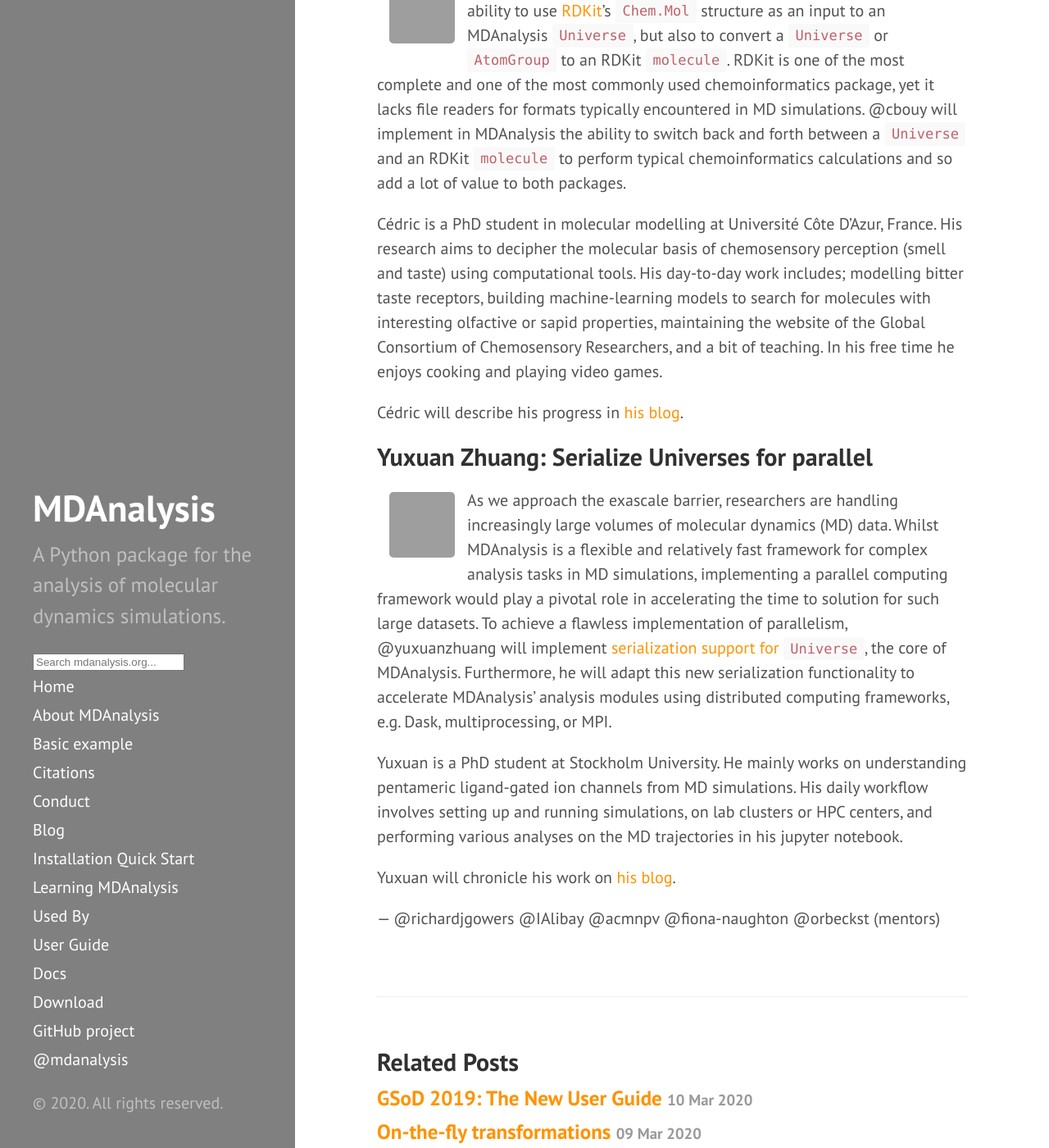
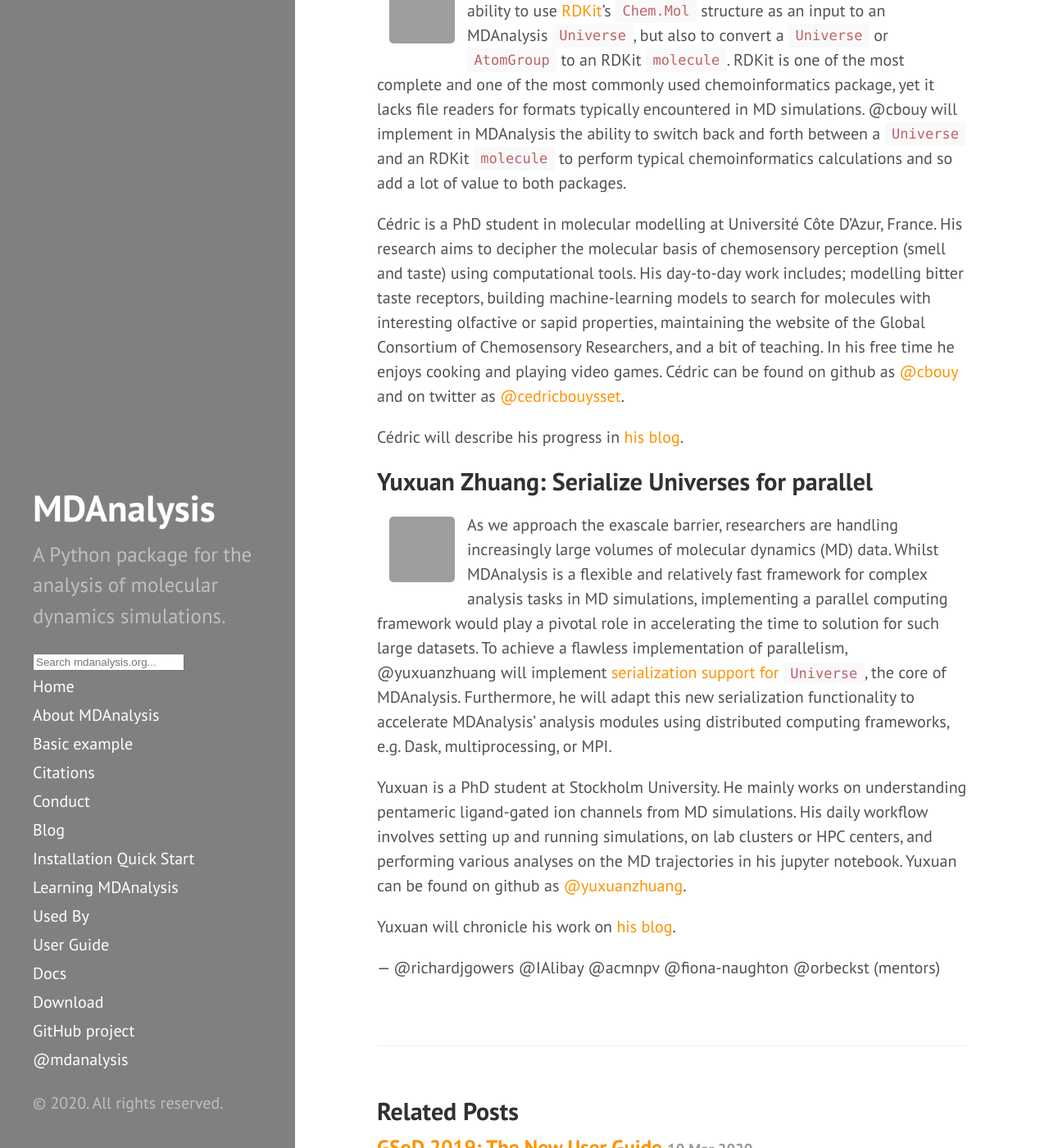
Before and after one commit to MDAnalysis/MDAnalysis.github.io, a Jekyll site: the page built from _posts/2020-05-20-gsoc-students.md, in a window 1280 px wide and 1400 px high, scrolled down 1305 px. Shown: the whole window at 82% size. Built offline with Jekyll 4.4.1, drawn with Linux system fonts in a browser that asks for light colours; comment, search, counter and statistics services are not loaded; some of the changed text lies outside the part shown; grey boxes are pictures that could not be loaded.

Commit message:
Twitter & Github handles
1) Adds github handles for @cbouy and @yuxuanzhuang
2) Adds github links for everyone
3) Also adds twitter handle for @cbouy

```diff
--- a/_posts/2020-05-20-gsoc-students.md
+++ b/_posts/2020-05-20-gsoc-students.md
@@ -42,9 +42,9 @@ Hugo MacDermott-Opeskin is a PhD student in computational chemistry at
 the Australian National University. His work focuses on studying
 membrane biophysics through molecular dynamics simulations coupled
 with enhanced sampling techniques.  Hugo can be found on github as
-@hmacdope and on twitter as [@hugomacdermott][hmacdope-twitter]. When
-not hard at work Hugo can be found running or mountain biking in the
-Canberra hills.
+[@hmacdope][hmacdope-github] and on twitter as
+[@hugomacdermott][hmacdope-twitter]. When not hard at work Hugo can
+be found running or mountain biking in the Canberra hills.
 
 Through GSoC Hugo aims to bring the TNG next generation trajectory
 format to the simulation community and he will document his experience at
@@ -78,6 +78,8 @@ building machine-learning models to search for molecules with
 interesting olfactive or sapid properties, maintaining the website
 of the Global Consortium of Chemosensory Researchers, and a bit of
 teaching. In his free time he enjoys cooking and playing video games.
+Cédric can be found on github as [@cbouy][cbouy-github] and on twitter
+as [@cedricbouysset][cbouy-twitter].
 
 Cédric will describe his progress in [his blog][cbouy-blog].
 
@@ -107,7 +109,8 @@ Yuxuan is a PhD student at Stockholm University. He mainly works on
 understanding pentameric ligand-gated ion channels from MD simulations.
 His daily workflow involves setting up and running simulations,
 on lab clusters or HPC centers, and performing various analyses on the
-MD trajectories in his jupyter notebook.
+MD trajectories in his jupyter notebook. Yuxuan can be found on github
+as [@yuxuanzhuang][yuxuanzhuang-github].
 
 Yuxuan will chronicle his work on [his blog][yuxuanzhuang-blog].
 
@@ -120,5 +123,9 @@ Yuxuan will chronicle his work on [his blog][yuxuanzhuang-blog].
 [RDKit]: http://rdkit.org/
 [hmacdope-blog]: https://hmacdope.github.io
 [hmacdope-twitter]: https://twitter.com/hugomacdermott
+[hmacdope-github]: https://github.com/hmacdope
 [cbouy-blog]: https://cbouy.github.io/blog/
+[cbouy-twitter]: https://twitter.com/cedricbouysset
+[cbouy-github]: https://github.com/cbouy
 [yuxuanzhuang-blog]: https://yuxuanzhuang.github.io/
+[yuxuanzhuang-github]: https://github.com/yuxuanzhuang
```
